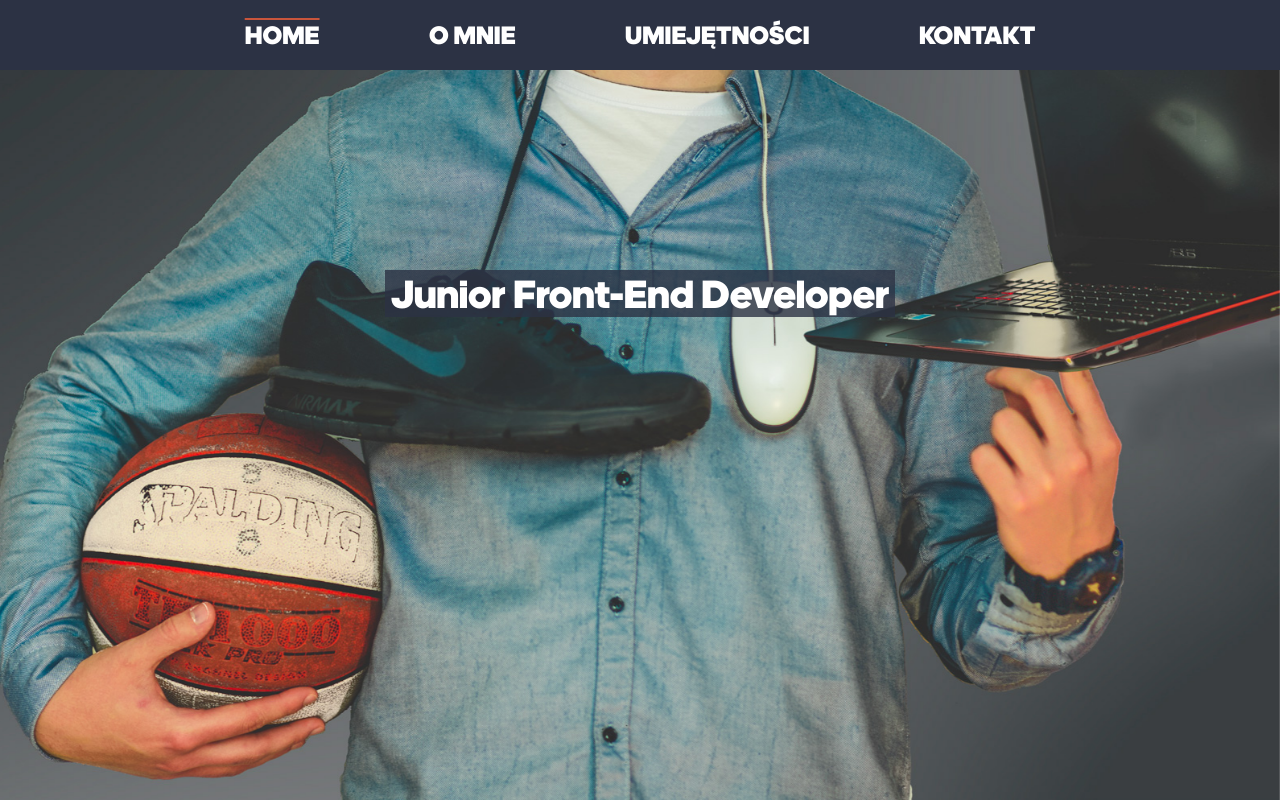
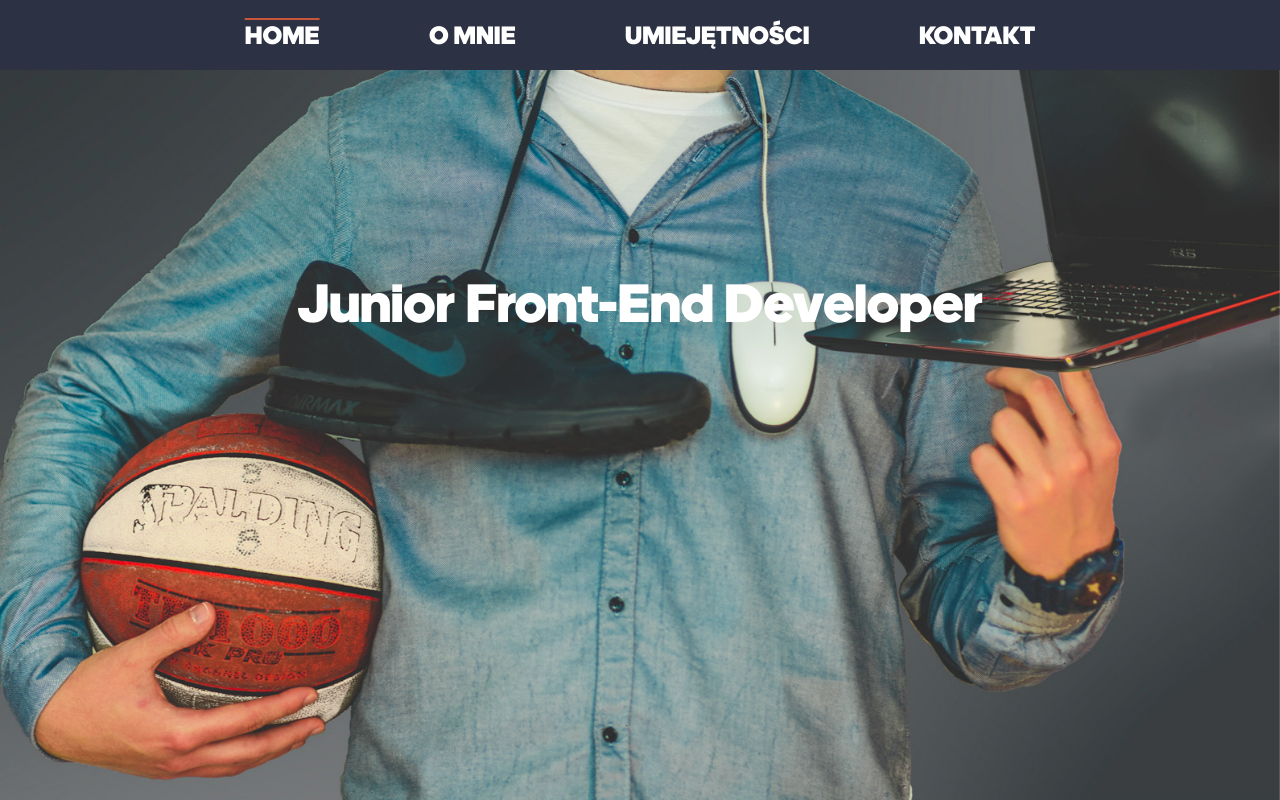
Before and after one commit to stefanowiczp/my_landing_page, a plain HTML site: page index.html in a window 1280 px wide. Drawn offline with Linux system fonts and the light colour scheme.

Commit message:
resizing header

```diff
--- a/css/style.css
+++ b/css/style.css
@@ -109,9 +109,9 @@ p {
 }
 
 .home--content h1 {
-    background-color: rgba(44, 50, 68, 0.80);
+    /*background-color: rgba(44, 50, 68, 0.80);*/
     padding: 0 5px;
-    font-size: 30px;
+    font-size: 40px;
 }
 
 .about-me--container {
@@ -367,7 +367,7 @@ p {
     }
 
     .home--content h1 {
-        font-size: 40px;
+        font-size: 55px;
     }
 
     .about-me--container {
```
